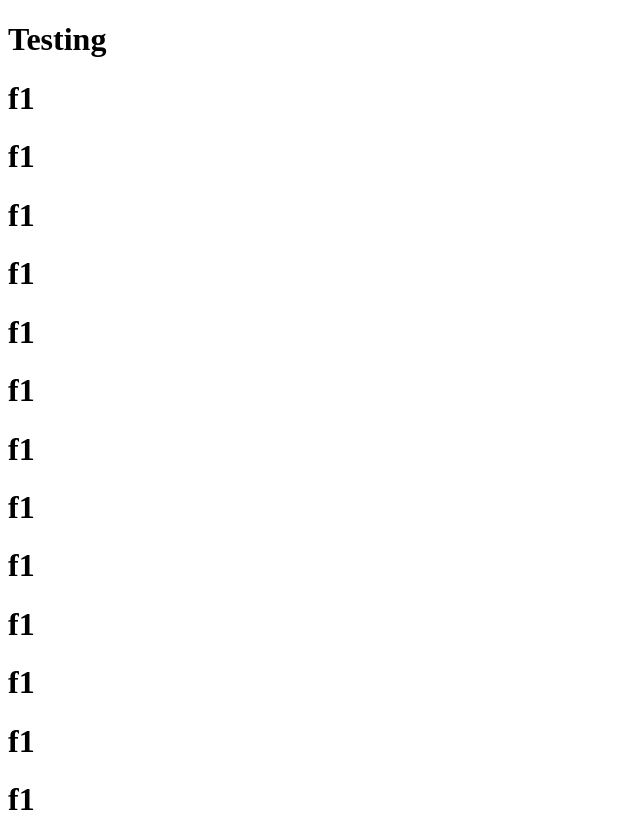
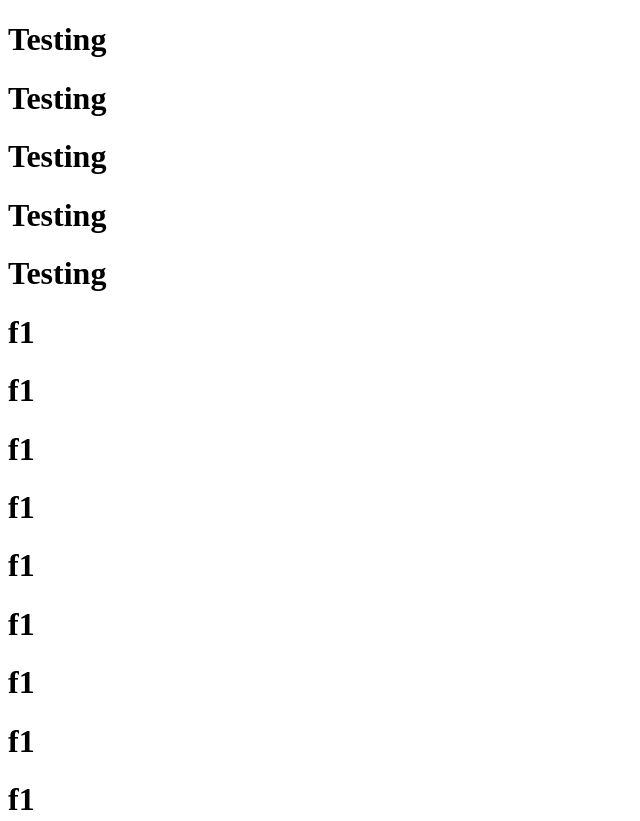
Before and after one commit to tedliuOwner/myweb0915, a plain HTML site: page index.html in a window 1280 px wide. Shown: the top 821 px of the page, without its empty margins (0-640 px from the left). Drawn offline with Linux system fonts and the light colour scheme.

Commit message:
f1_commit

```diff
--- a/index.html
+++ b/index.html
@@ -7,6 +7,10 @@
 </head>
 <body>
     <h1>Testing</h1>
+     <h1>Testing</h1>
+      <h1>Testing</h1>
+       <h1>Testing</h1>
+        <h1>Testing</h1>
     <h1>f1</h1>
     <h1>f1</h1>
     <h1>f1</h1>
```
